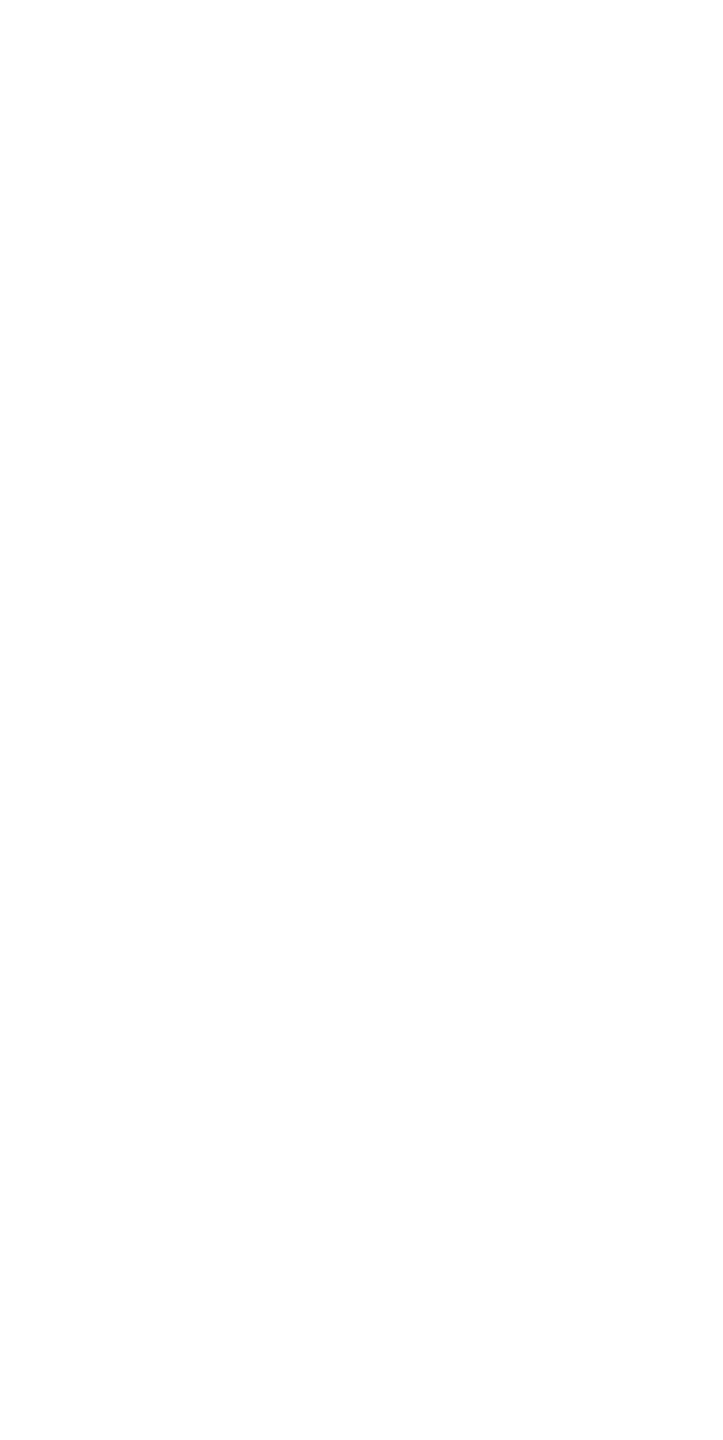
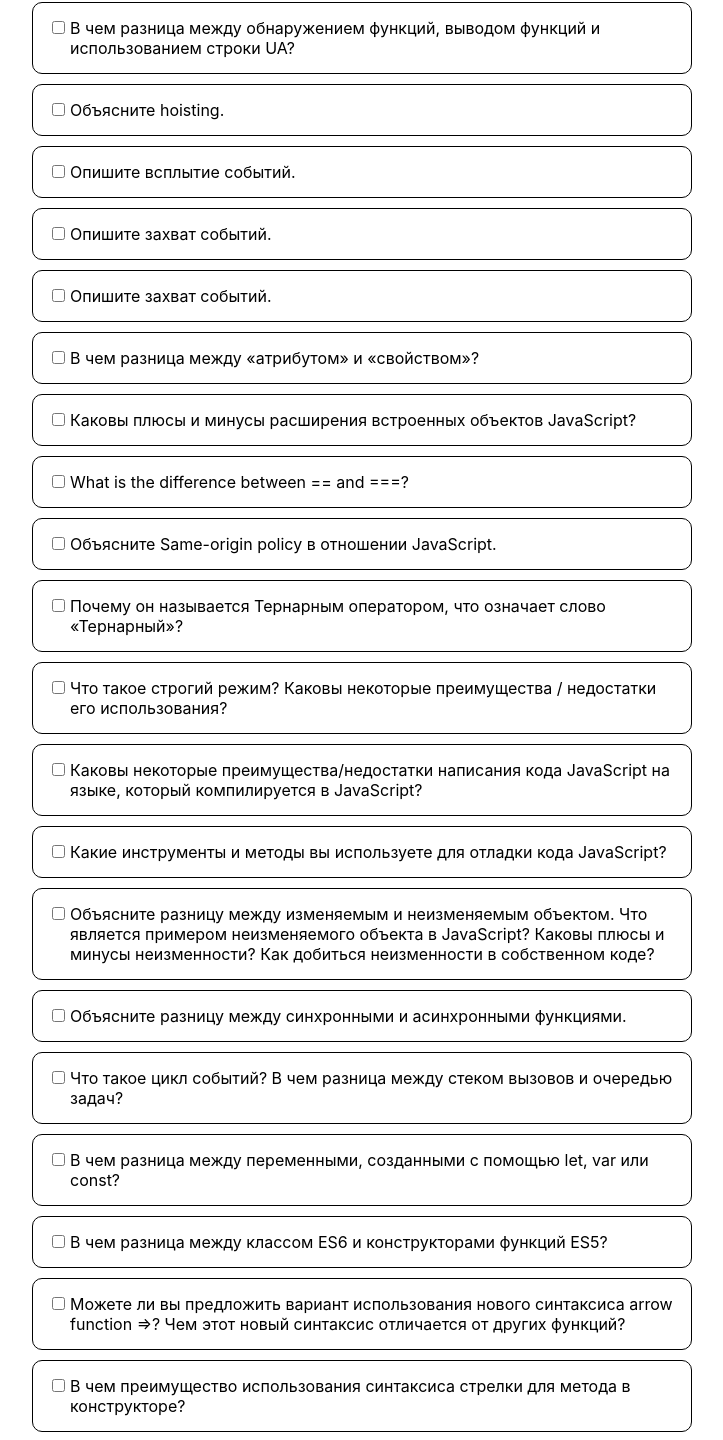
Before and after one commit to Kyslytsia/interview-questions-React-Typescript, a React (Create React App) app: page / in a window 1280 px wide. Shown: the part 960-2400 px from the top of the page, without its empty margins (278-1001 px from the left). Before the commit the page ends 906 px from the top, so only its background shows below. Built offline with nearby package versions, Linux system fonts and the light colour scheme.

Commit message:
interview-questions

```diff
--- a/src/questions.js
+++ b/src/questions.js
@@ -54,16 +54,146 @@ let questions = [
       "Можете ли вы объяснить, что делают Function.call и Function.apply? В чем заметная разница между ними?",
     status: false,
   },
+  {
+    question: "Объясните Function.prototype.bind.",
+    status: false,
+  },
+  {
+    question:
+      "В чем разница между обнаружением функций, выводом функций и использованием строки UA?",
+    status: false,
+  },
+  {
+    question: "Объясните hoisting.",
+    status: false,
+  },
+  {
+    question: "Опишите всплытие событий.",
+    status: false,
+  },
+  {
+    question: "Опишите захват событий.",
+    status: false,
+  },
+  {
+    question: "Опишите захват событий.",
+    status: false,
+  },
+  {
+    question: "В чем разница между «атрибутом» и «свойством»?",
+    status: false,
+  },
+  {
+    question:
+      "Каковы плюсы и минусы расширения встроенных объектов JavaScript?",
+    status: false,
+  },
+  {
+    question: "What is the difference between == and ===?",
+    status: false,
+  },
+  {
+    question: "Объясните Same-origin policy в отношении JavaScript.",
+    status: false,
+  },
+  {
+    question:
+      "Почему он называется Тернарным оператором, что означает слово «Тернарный»?",
+    status: false,
+  },
+  {
+    question:
+      "Что такое строгий режим? Каковы некоторые преимущества / недостатки его использования?",
+    status: false,
+  },
+  {
+    question:
+      "Каковы некоторые преимущества/недостатки написания кода JavaScript на языке, который компилируется в JavaScript?",
+    status: false,
+  },
+  {
+    question:
+      "Какие инструменты и методы вы используете для отладки кода JavaScript?",
+    status: false,
+  },
+  {
+    question:
+      "Объясните разницу между изменяемым и неизменяемым объектом. Что является примером неизменяемого объекта в JavaScript? Каковы плюсы и минусы неизменности? Как добиться неизменности в собственном коде?",
+    status: false,
+  },
+  {
+    question: "Объясните разницу между синхронными и асинхронными функциями.",
+    status: false,
+  },
+  {
+    question:
+      "Что такое цикл событий? В чем разница между стеком вызовов и очередью задач?",
+    status: false,
+  },
+  {
+    question:
+      "В чем разница между переменными, созданными с помощью let, var или const?",
+    status: false,
+  },
+  {
+    question: "В чем разница между классом ES6 и конструкторами функций ES5?",
+    status: false,
+  },
+  {
+    question:
+      "Можете ли вы предложить вариант использования нового синтаксиса arrow function =>? Чем этот новый синтаксис отличается от других функций?",
+    status: false,
+  },
+  {
+    question:
+      "В чем преимущество использования синтаксиса стрелки для метода в конструкторе?",
+    status: false,
+  },
+  {
+    question: "Как определяется функция высшего порядка?",
+    status: false,
+  },
+  {
+    question:
+      "Можете ли вы привести пример деструктуризации объекта или массива?",
+    status: false,
+  },
+  {
+    question:
+      "Можете ли вы привести пример создания строки с помощью шаблонных литералов ES6?",
+    status: false,
+  },
+  {
+    question:
+      "Можете ли вы привести пример curry function и почему этот синтаксис дает преимущество?",
+    status: false,
+  },
+  {
+    question:
+      "Каковы преимущества использования синтаксиса spread и чем он отличается от синтаксиса rest?",
+    status: false,
+  },
+  {
+    question: "Как вы можете разделить код между файлами?",
+    status: false,
+  },
+  {
+    question: "Почему вы можете захотеть создать статические члены класса?",
+    status: false,
+  },
+  {
+    question: "В чем разница между циклами while и do-while в JavaScript?",
+    status: false,
+  },
+  {
+    question: "Что такое promise? Где и как вы бы использовали promise?",
+    status: false,
+  },
+  {
+    question:
+      "Обсудите, как вы можете использовать принципы объектно-ориентированного программирования при кодировании с помощью JavaScript.",
+    status: false,
+  },
 ];
 
 export default questions;
-
-// function randomQuestions(arr) {
-//   let random = Math.floor(Math.random() * arr.length);
-
-//   return arr[random];
-// }
-
-// let randomQuestsion = randomQuestions(questions);
-
-// export default randomQuestsion;
```
